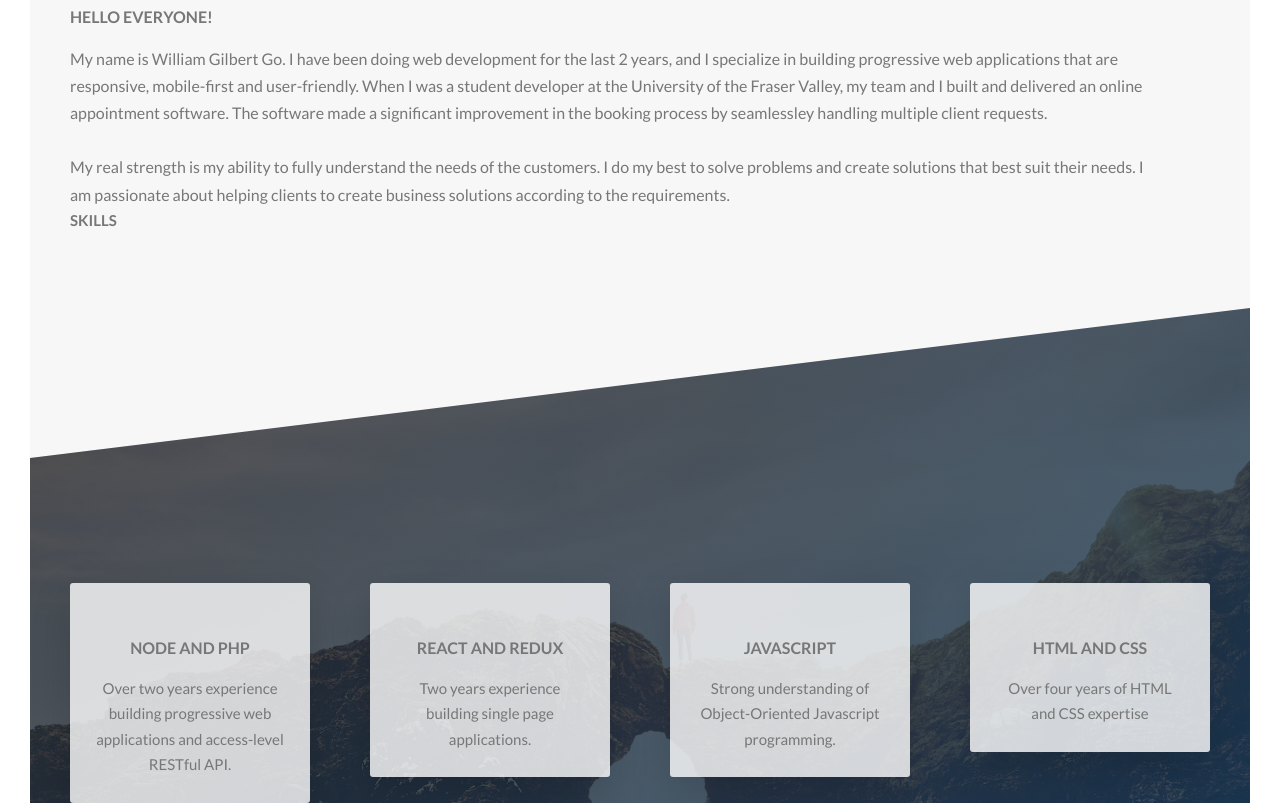
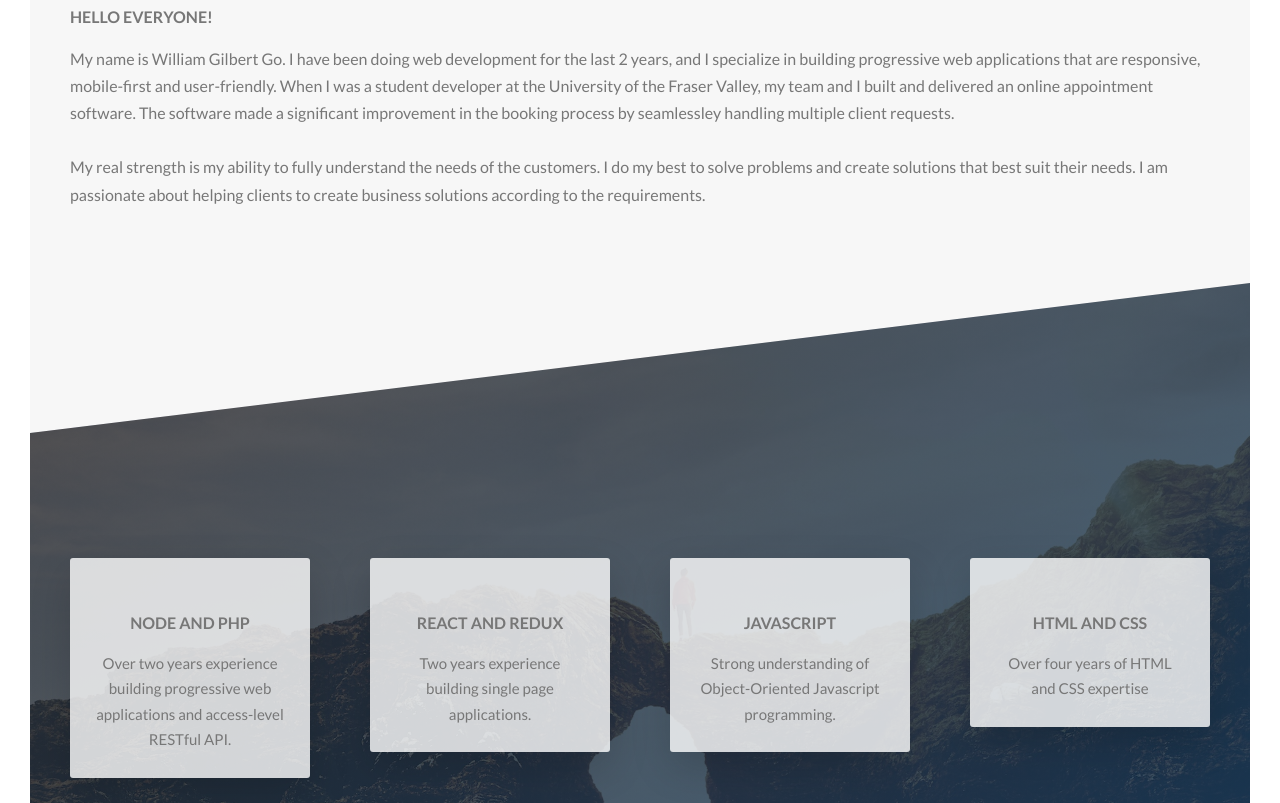
Before and after one commit to devwilliamgo/williamgo, a website: page index.html in a window 1280 px wide. Shown: the part 1017-1820 px from the top of the page. Drawn offline with Linux system fonts and the light colour scheme.

Commit message:
Update index.html

```diff
--- a/index.html
+++ b/index.html
@@ -67,10 +67,9 @@
                         I am passionate about helping clients to create business solutions according to the requirements.
                     </p>
                 </div>
-                                    <div class="col-1-of-2">
+<!--                     <div class="col-1-of-2">
                         <div class="composition">
-                            <h1>SKILLS</h1>
-<!--                             <img srcset="img/will2.jpg 300w, img/nat-1-large.jpg 1000w"
+                            <img srcset="img/will2.jpg 300w, img/nat-1-large.jpg 1000w"
                                  sizes="(max-width: 56.25em) 20vw, (max-width: 37.5em) 30vw, 300px"
                                  alt="Photo 1"
                                  class="composition__photo composition__photo--p1">
@@ -83,10 +82,10 @@
                             <img srcset="img/will1.jpg 300w, img/nat-3-large.jpg 1000w"
                                  sizes="(max-width: 56.25em) 20vw, (max-width: 37.5em) 30vw, 300px"
                                  alt="Photo 3"
-                                 class="composition__photo composition__photo--p3"> -->
+                                 class="composition__photo composition__photo--p3">
 
                         </div>
-                    </div>
+                    </div> -->
             </div>
         </section>
 
```
